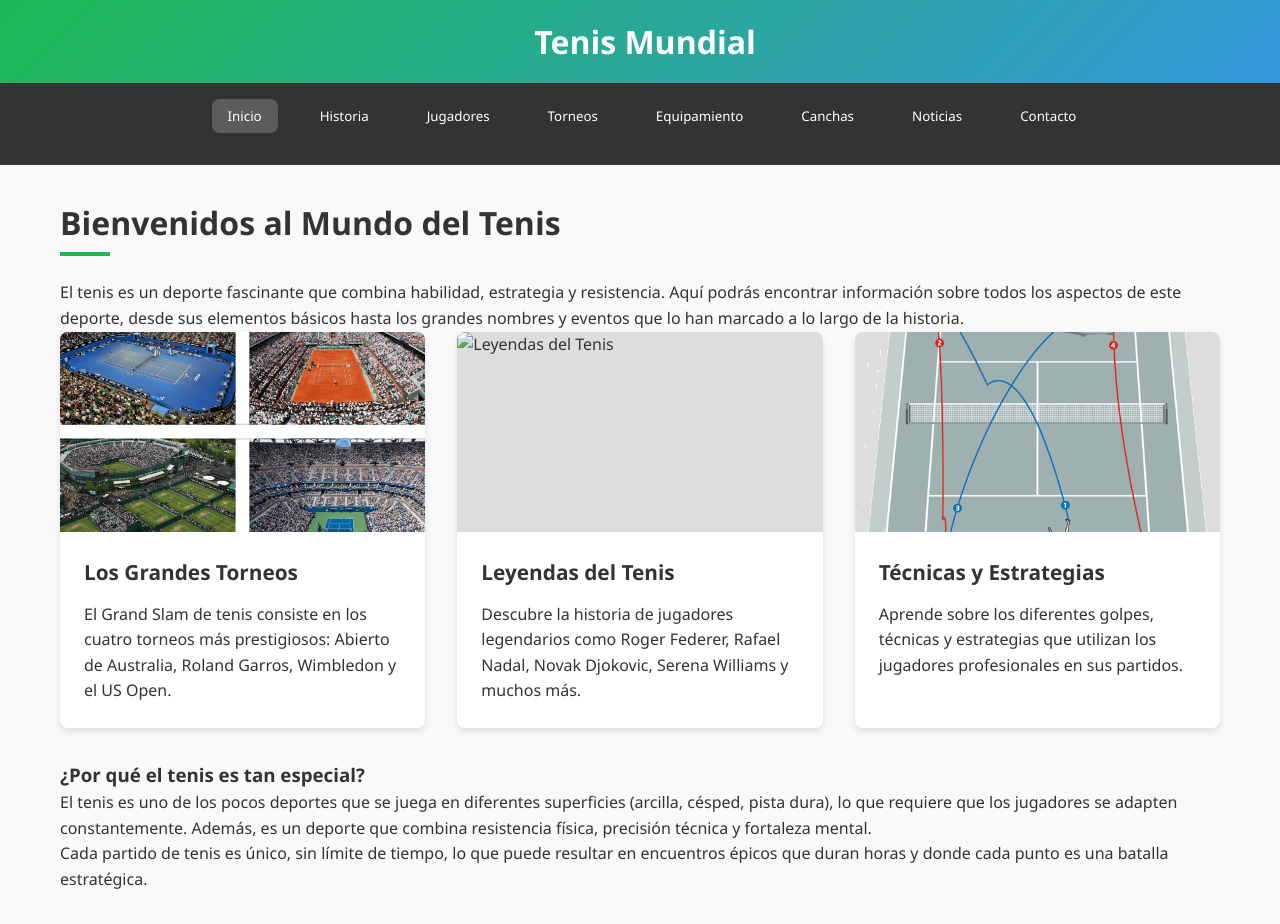
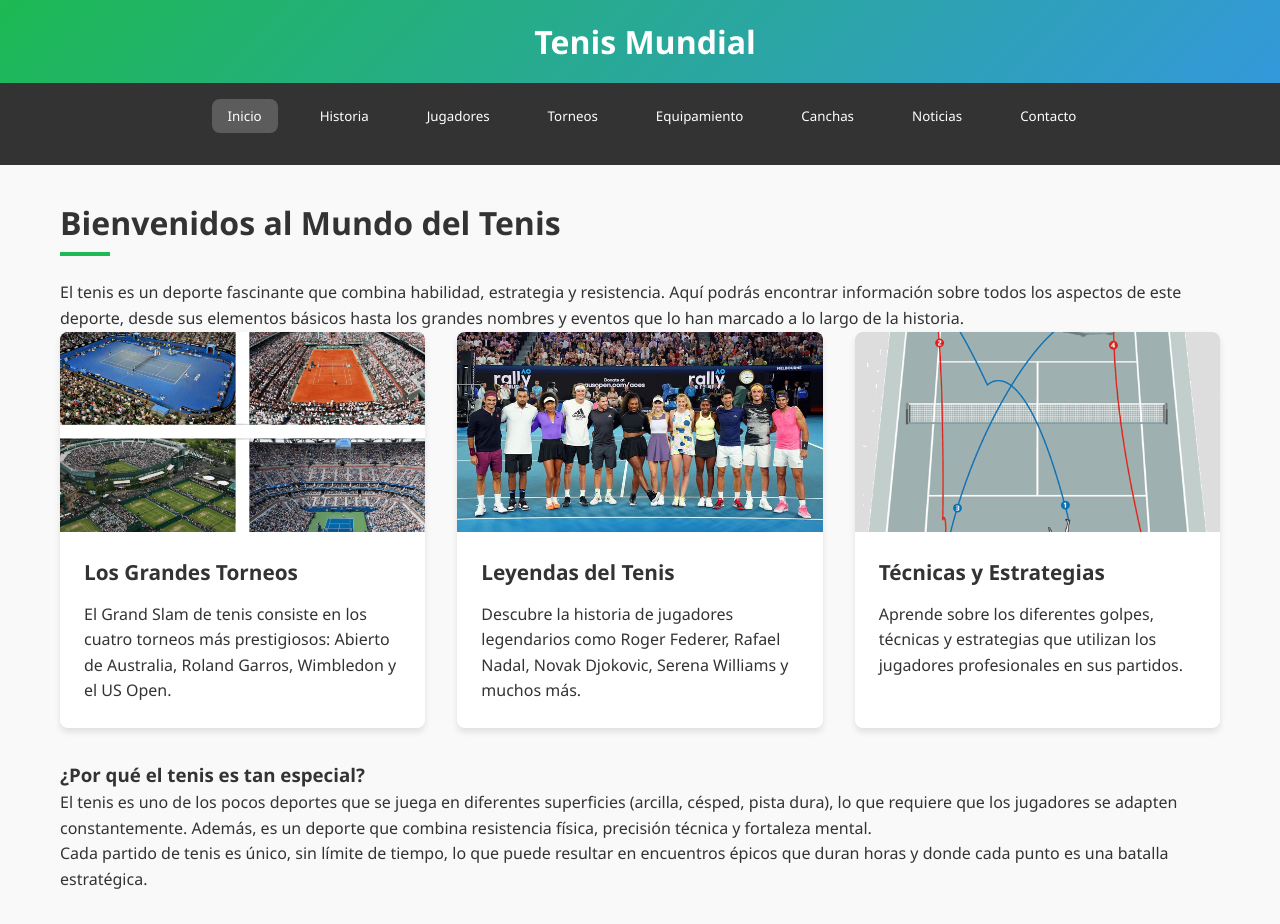
Before and after one commit to tobybenitez/tenis, a plain HTML site: page index.html in a window 1280 px wide. Drawn offline with Linux system fonts and the light colour scheme; files whose address does not match are found by name.

Commit message:
index.html

```diff
--- a/index.html
+++ b/index.html
@@ -314,7 +314,7 @@
                 </div>
 
                 <div class="card">
-                    <div class="card-image"><img src="img/grandes leyendas.jpg" alt="Leyendas del Tenis"></div>
+                    <div class="card-image"><img src="grandes leyendas.jpg" alt="Leyendas del Tenis"></div>
                     <div class="card-content">
                         <h3 class="card-title">Leyendas del Tenis</h3>
                         <p>Descubre la historia de jugadores legendarios como Roger Federer, Rafael Nadal, Novak Djokovic, Serena Williams y muchos más.</p>
```
